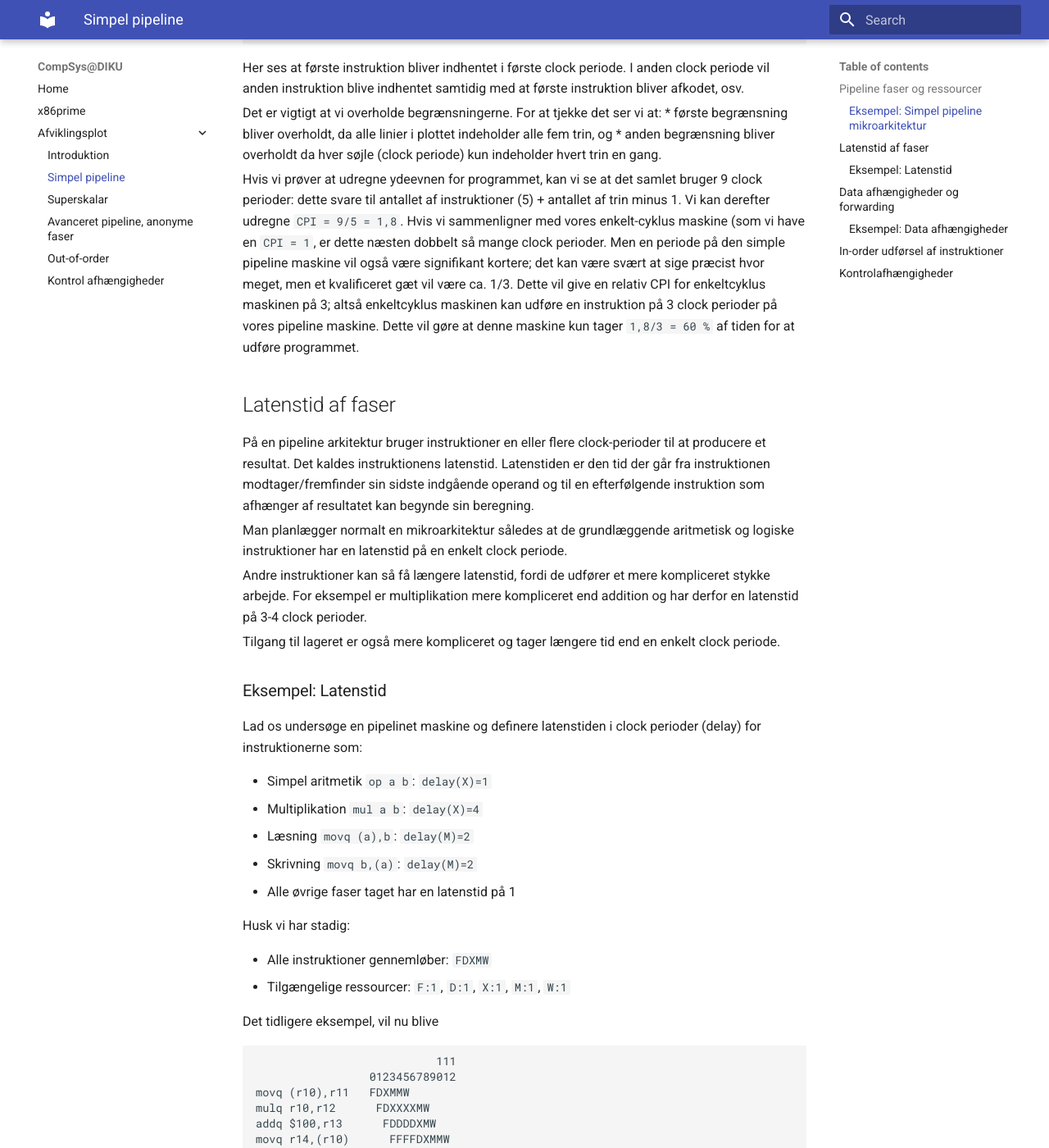
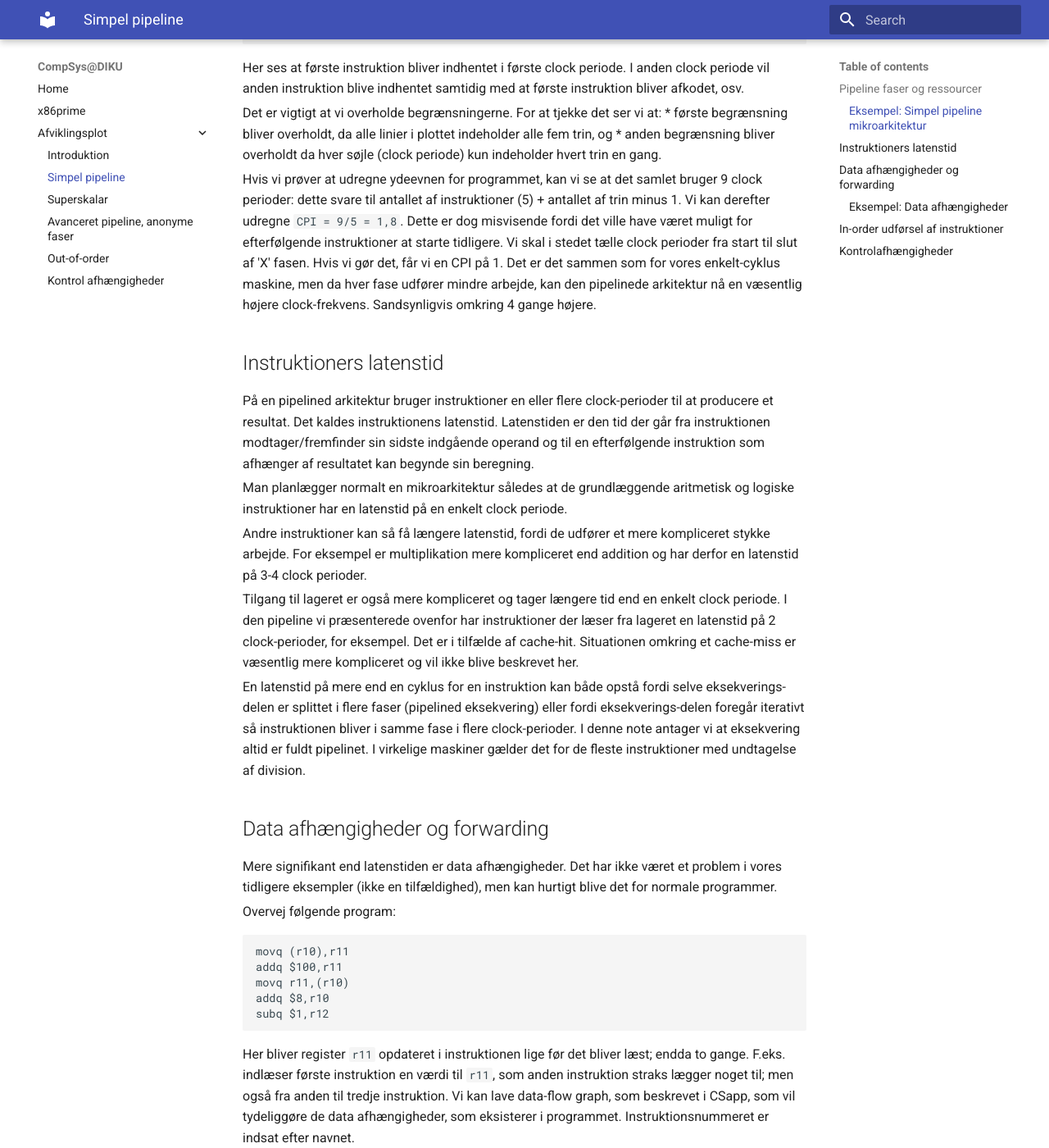
Before and after one commit to finnschiermer/x86prime, an MkDocs documentation site: the page built from docs/afviklingsplot/pipeline.md, in a window 1280 px wide and 1400 px high, scrolled down 1085 px. Shown: the whole window at 82% size. Built offline with MkDocs 1.6.1 and Material for MkDocs 9.7.7, drawn with Linux system fonts in a browser that asks for light colours; some of the changed text lies outside the part shown.

Commit message:
improved note on execution diagrams

```diff
--- a/docs/afviklingsplot/pipeline.md
+++ b/docs/afviklingsplot/pipeline.md
@@ -1,6 +1,6 @@
 ## Pipeline faser og ressourcer
 
-Siden slutningen af 70'erne hvor de første pipeline arkitekturer blev introduceret, har en instruktion gennemgået flere faser når den afvikles. Nogle faser er generiske; nogle afhænger af instruktionen.
+Siden slutningen af 70'erne hvor de første pipelinede arkitekturer blev introduceret, har en instruktion gennemgået flere faser når den afvikles. Nogle faser er generiske; nogle afhænger af instruktionen.
 
 Faserne gennemløbes i rækkefølge bestemt af instruktionstype og mikroarkitektur.
 
@@ -21,14 +21,14 @@ Her ses nogle begrænsninger for en 5-trins pipeline:
 Ovenstående skal læses som: alle instruktioner passerer gennem samtlige fem trin ordnet som beskrevet; der findes en ressource for hvert trin, altså der kan kun være en instruktion i hver trin.
 
 Bemærk at det er en voldsom forenkling at udtrykke begrænsningen for
-instruktionshentning i et antal instruktioner. Især hvis instruktionen kommer til at ligge over to cache linier. For en maskine med instruktioner
+instruktionshentning i et antal af instruktioner. Især hvis instruktionen kommer til at ligge over to cache linier. For en maskine med instruktioner
 af forskellig længde er bindingen mere korrekt udtrykt som et antal bytes.
 Først i forbindelse med afkodning er det klart, hvor en instruktion begynder
 og slutter. Den lille detalje vil vi se bort fra.
 
 ### Eksempel: Simpel pipeline mikroarkitektur
 
-For eksempel vil afviklingsplottet for et mindre udvidet eksempel program, vil være følgende:
+I en simpel pipeline vil afviklingsplottet for et mindre program være følgende:
 ~~~ text
                  012345678
 movq (r10),r11   FDXMW
@@ -43,11 +43,12 @@ Det er vigtigt at vi overholde begrænsningerne. For at tjekke det ser vi at:
 * første begrænsning bliver overholdt, da alle linier i plottet indeholder alle fem trin, og
 * anden begrænsning bliver overholdt da hver søjle (clock periode) kun indeholder hvert trin en gang.
 
-Hvis vi prøver at udregne ydeevnen for programmet, kan vi se at det samlet bruger 9 clock perioder: dette svare til antallet af instruktioner (5) + antallet af trin minus 1. Vi kan derefter udregne `CPI = 9/5 = 1,8`. Hvis vi sammenligner med vores enkelt-cyklus maskine (som vi have en `CPI = 1`, er dette næsten dobbelt så mange clock perioder. Men en periode på den simple pipeline maskine vil også være signifikant kortere; det kan være svært at sige præcist hvor meget, men et kvalificeret gæt vil være ca. 1/3. Dette vil give en relativ CPI for enkeltcyklus maskinen på 3; altså enkeltcyklus maskinen kan udføre en instruktion på 3 clock perioder på vores pipeline maskine. Dette vil gøre at denne maskine kun tager `1,8/3 = 60 %` af tiden for at udføre programmet.
+Hvis vi prøver at udregne ydeevnen for programmet, kan vi se at det samlet bruger 9 clock perioder: dette svare til antallet af instruktioner (5) + antallet af trin minus 1. Vi kan derefter udregne `CPI = 9/5 = 1,8`. Dette er dog misvisende fordi det ville have været muligt for efterfølgende instruktioner at starte tidligere. Vi skal i stedet tælle clock perioder fra start til slut af 'X' fasen. Hvis vi gør det, får vi en CPI på 1. Det er det sammen som for vores enkelt-cyklus maskine, men da hver fase udfører mindre arbejde, kan den pipelinede arkitektur nå en væsentlig højere clock-frekvens. Sandsynligvis omkring 4 gange højere.
 
 
-## Latenstid af faser
-På en pipeline arkitektur bruger instruktioner en eller flere clock-perioder
+## Instruktioners latenstid
+
+På en pipelined arkitektur bruger instruktioner en eller flere clock-perioder
 til at producere et resultat. Det kaldes instruktionens latenstid. Latenstiden
 er den tid der går fra instruktionen modtager/fremfinder sin sidste indgående operand
 og til en efterfølgende instruktion som afhænger af resultatet kan begynde
@@ -62,44 +63,17 @@ kompliceret stykke arbejde. For eksempel er multiplikation mere kompliceret
 end addition og har derfor en latenstid på 3-4 clock perioder.
 
 Tilgang til lageret er også mere kompliceret og tager længere tid end en
-enkelt clock periode.
+enkelt clock periode. I den pipeline vi præsenterede ovenfor har instruktioner
+der læser fra lageret en latenstid på 2 clock-perioder, for eksempel. Det er
+i tilfælde af cache-hit. Situationen omkring et cache-miss er væsentlig mere
+kompliceret og vil ikke blive beskrevet her.
 
-### Eksempel: Latenstid
-Lad os undersøge en pipelinet maskine og definere latenstiden i clock perioder (delay) for instruktionerne som:
-
-* Simpel aritmetik `op  a b`:    `delay(X)=1`
-* Multiplikation   `mul a b`:    `delay(X)=4`
-* Læsning          `movq (a),b`: `delay(M)=2`
-* Skrivning        `movq b,(a)`: `delay(M)=2`
-* Alle øvrige faser taget har en latenstid på 1
-
-Husk vi har stadig:
-
-* Alle instruktioner gennemløber: `FDXMW`
-* Tilgængelige ressourcer: `F:1`, `D:1`, `X:1`, `M:1`, `W:1`
-
-Det tidligere eksempel, vil nu blive
-~~~ text
-                           111
-                 0123456789012
-movq (r10),r11   FDXMMW
-mulq r10,r12      FDXXXXMW
-addq $100,r13      FDDDDXMW
-movq r14,(r10)      FFFFDXMMW
-subq $1,r10             FDXXMW
-~~~
-Da vi i første instruktion læser fra hukommelsen, vil `M` fasen nu tage to cykler. Det samme ses for anden instruktion, der nu bliver i `X` fasen i fire clock perioder.
-
-Tredje instruktion er tilgengæld mindre åbenlys. Vi skal stadig overholde de to begrænsninger fra tidligere. Specifikt kan `addq` instruktionen ikke begynde `X` fasen før `mulq` er færdig. Derfor laves en forsinkelse ("stall"), som sikre `addq` bliver i `D` fasen. På samme måde er vi nødt til at forsinke skrivningen i fjerde instruktion ved at stalle den i `F`.
-
-Indlæsningen af sidste instruktion, `subq`, kan derfor ikke begyndes før clock periode nummer 7, når `F` frigives fra den tidligere instruktion. Læg også mærke til at instruktionen er nødt til at stalle i `X`.
-
-Igen ser vi at:
-
-* alle linier i plottet indeholder alle fem trin mindst en gang, og
-* hver søjle (clock periode) kun indeholder hvert trin en gang.
-
-Vi kan igen prøver at udregne ydeevnen for programmet og se at det samlet bruger 13 clock perioder for de 5 instruktioner; altså en `CPI = 13/5 = 2,6`. Igen bliver det flere perioder hvis vi sammenligner med den simple pipeline, men igen kan vi forvente en kortere clock periode; nok mindst dobbelt så hurtig.
+En latenstid på mere end en cyklus for en instruktion kan både opstå fordi
+selve eksekverings-delen er splittet i flere faser (pipelined eksekvering) eller
+fordi eksekverings-delen foregår iterativt så instruktionen bliver i samme fase
+i flere clock-perioder. I denne note antager vi at eksekvering altid er fuldt
+pipelinet. I virkelige maskiner gælder det for de fleste instruktioner med undtagelse
+af division.
 
 
 ## Data afhængigheder og forwarding
@@ -133,15 +107,15 @@ Her bliver register `r11` opdateret i instruktionen lige før det bliver læst;
 
 Hvis vi laver et simpelt afviklingsplot som før, vil vi få følgende:
 ~~~ text
-movq (r10),r11  FDXMMW
-addq $100,r11    FDXXMW
-movq r11,(r10)    FDDXMMW
-addq $8,r10        FDDXXMW
-subq $1,r12         FFDDXMW
+movq (r10),r11  FDXMW
+addq $100,r11    FDXMW
+movq r11,(r10)    FDXMW
+addq $8,r10        FDXMW
+subq $1,r12         FDXMW
 (OVENSTÅENDE VIRKER IKKE)
 ~~~
 
-Ud over den tydelige tekst, som indikerer det, kan vi overbevise os selv om at ovenstående ikke virker. Vi har en data afhængighed mellem læsningen og først addition og vi ved fra den tidligere uformelle beskrivelse at læsning fra hukommelse sker i `M`fasen. Men i plottet laver vi additionen i `X` samtidig med `M`; altså før vi har værdien til rådighed.
+Ud over den tydelige tekst, som indikerer det, kan vi overbevise os selv om at ovenstående ikke virker. Vi har en data afhængighed mellem læsningen fra lageret og første addition og vi ved fra den tidligere uformelle beskrivelse at læsning fra hukommelse sker i `M`fasen. Men i plottet laver vi additionen i `X` samtidig med `M`; altså før vi har værdien til rådighed.
 
 For at undgå dette er vi nødt til at tilføje afhængighederne til vores instruktioner. Det kan vi skrive på følgende måde:
 
@@ -149,9 +123,9 @@ For at undgå dette er vi nødt til at tilføje afhængighederne til vores instr
 * Læsning     `movq (a),b`: `depend(X,a), produce(M,b)`
 * Skrivning   `movq b,(a)`: `depend(X,a), depend(M,b)`
 
-Her står at aritmetiske instruktioner er afhængige af, at værdierne for både `a` og `b` er klar til fase `X`, samt at de producerer deres resultat til register `b` i fase `X`, som så kan bruges fra starten af fase `M`.
+Her står at aritmetiske instruktioner er afhængige af, at værdierne for både `a` og `b` er klar til fase `X`, samt at de producerer deres resultat til register `b` i fase `X`, så resultatet kan bruges fra starten af den efterfølgende fase.
 Læsning fra hukommelsen kræver at adressen der skal læses fra register `a` er klar til fase `X` (husk at vi har beregningen af adressen i `X` fasen, selvom læsningen først foregår i `M` fasen), mens resultatet af læsningen til register `b` er klar i fase `M` altså til fase `W`.
-Ved skrivning til hukommelsen skal adressen i register `a` være klar til fase `X`, mens værdien først skal være klar til fase `M`. Skrivning til hukommelsen har ikke noget resultat. Det er vigtigt at vi her også medtager vores delay.
+Ved skrivning til hukommelsen skal adressen i register `a` være klar til fase `X`, mens værdien først skal være klar til fase `M`. Skrivning til hukommelsen har ikke noget resultat.
 
 Vær opmærksom på at ovenstående implementerer en arkitektur med fuld forwarding. Altså at alle værdier kan bruges umiddelbart i næste clock periode i alle efterfølgende instruktioner; dvs. før de reelt set er skrevet tilbage til registerfilen.
 Hvis vi i stedet ville have en maskine uden forwarding, ville alle værdier bliver produceret til fase `W`, hvor vi reelt skriver værdien tilbage.
@@ -168,40 +142,36 @@ Lad os nu definere det korrekte afviklingspot for eksemplet. Først, lad os dog
 | Skrivning   | `movq b,(a)`   | `FDXMW`   | `depend(X,a), depend(M,b)`                 |
 
 
-* Simpel aritmetik `op  a b`:    `delay(X)=1`
-* Læsning          `movq (a),b`: `delay(M)=2`
-* Skrivning        `movq b,(a)`: `delay(M)=2`
-* Alle øvrige faser taget har en latenstid på 1
-
 ~~~ text
                  012345678901    -- Beskrivelse
-movq (r10),r11   FDXMMW          -- produce(M,r11)
-addq $100,r11     FDDDXMW        -- depend(X,r11), produce(X,r11), stall i D
-movq r11,(r10)     FFFDXMMW      -- Stall i F, depend(X,r11)
-addq $8,r10           FDXXMW     -- Forsinket F
-subq $1,r12            FDDXMW    --
+movq (r10),r11   FDXMW           -- produce(M,r11)
+addq $100,r11     FDDXMW         -- depend(X,r11), produce(X,r11), stall i D
+movq r11,(r10)     FFDXMW        -- Stall i F, depend(X,r11)
+addq $8,r10          FDXMW       -- Forsinket start på F
+subq $1,r12           FDXMW      --
 ~~~
 
 Bemærk hvorledes instruktion nr. 2 bliver forsinket en clock periode i sin `D`-fase,
 fordi den afhænger af `r11` som bliver produceret af den forudgående instruktion
 der har en latenstid på 2 clock-perioder.
 
-Dette vil give en `CPI = 12/5 = 2,4`.
+Dette vil give en `CPI = 6/5 = 1,2`.
 
 ## In-order udførsel af instruktioner
+
 Men hov! Vi har lige fundet ud af at sidste instruktion ikke har dataafhængigheder til de øvrige, så hvorfor kan vi ikke spare en clock periode ved at lave:
 ~~~ text
                  012345678901    -- Beskrivelse
-movq (r10),r11   FDXMMW          -- produce(M,r11)
-addq $100,r11      FDDXMW        -- depend(X,r11), produce(X,r11), stall i D
-movq r11,(r10)      FFFDXMMW     -- Stall i F, depend(X,r11)
-addq $8,r10            FDXXMW    -- Forsinket F
-subq $1,r12       FDXXMW         --
+movq (r10),r11   FDXMW           -- produce(M,r11)
+addq $100,r11     FDDXMW         -- depend(X,r11), produce(X,r11), stall i D
+movq r11,(r10)     FFDXMW        -- Stall i F, depend(X,r11)
+addq $8,r10          FDXMW       -- Forsinket F
+subq $1,r12         X            -- <-- kunne være smart (X er jo ledigt i denne clock-periode), men hvordan?
 ~~~
 Vi har måske lidt svært ved at se, hvordan en maskine overhovedet skulle
 kunne konstrueres således at ovenstående afviklingsrækkefølge kunne finde sted og en maskine er nødt til at læse instruktionerne i den rækkefølge, som er specificeret i vores program.
 
-Vi indfører derfor en begrænsning mere: Hver fase gennemføres i instruktions-rækkefølge.
+Vi tydeliggør denne begrænsning: Hver fase gennemføres i instruktions-rækkefølge.
 ~~~
 inorder(F,D,X,M,W)
 ~~~
@@ -218,7 +188,7 @@ movq r11,(r10)      FFDXMMW      -- Stall i F, depend(X,r11)
 addq $8,r10           FDXXMW     -- Forsinket F
 ~~~
 
-Vi kan altså nøjes med at benytte 11 clock perioder og får dermed en `CPI = 11/5 = 2,2`.
+Vi kan altså nøjes med at benytte 5 clock perioder og får dermed en `CPI = 5/5 = 1,0`.
 
 ## Kontrolafhængigheder
 
@@ -248,12 +218,12 @@ Husk at `pc` er vores specielle register til at pege på næste instruktion, så
 Herunder ses to gennemløb af en indre løkke, hvor hop tages til sidst
 ~~~
                        012345678901234567
-loop: movq (r10),r11   FDXMW                  -- produce(M+2,r11)
+loop: movq (r10),r11   FDXMW                  -- produce(M,r11)
       addq $100,r11     FDDXMW                -- depend(X,r11), produce(X,r11)
       movq r11,(r10)     FFDXMW               -- depend(X,r10), depend(M,r11), produce(M,r11)
       addq $8,r10          FDXMW              -- produce(X,r10)
       cbl  r10,r12,loop     FDXMW                -- produce(F+3, pc) (hop taget)
-loop: movq (r10),r11           FDXMW             -- produce(M+2,r11)
+loop: movq (r10),r11           FDXMW             -- produce(M,r11)
       addq $100,r11             FDDXMW           -- depend(X,r11), produce(X,r11)
       movq r11,(r10)             FFDXMW          -- depend(A,r10), depend(M,r11), produce(M,r11)
       addq $8,r10                  FDXMW         -- produce(X,r10)
```
Also changed, not shown: docs/afviklingsplot/anonyme.md (+13 -15 lines), docs/afviklingsplot/index.md (+3 -3 lines), docs/afviklingsplot/kontrol.md (+7 -7 lines), docs/afviklingsplot/out-of-order.md (+23 -23 lines).
